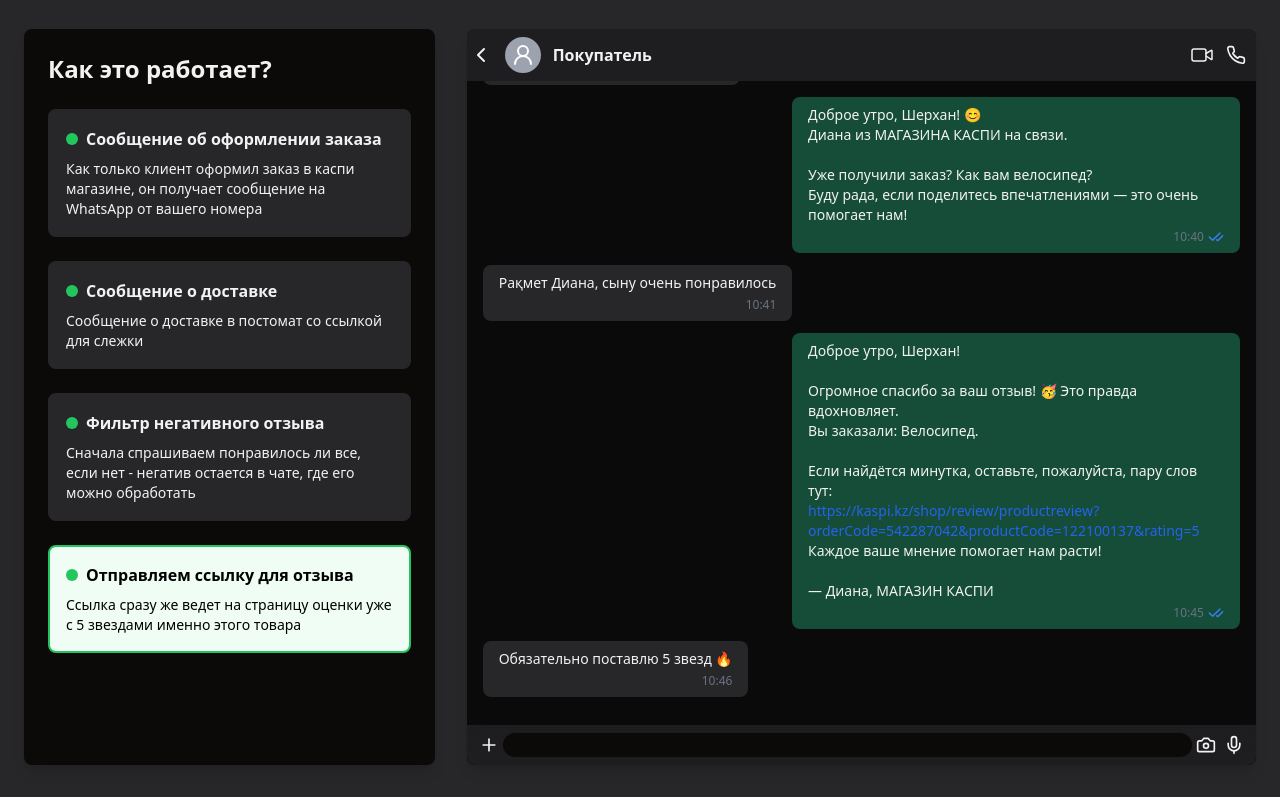
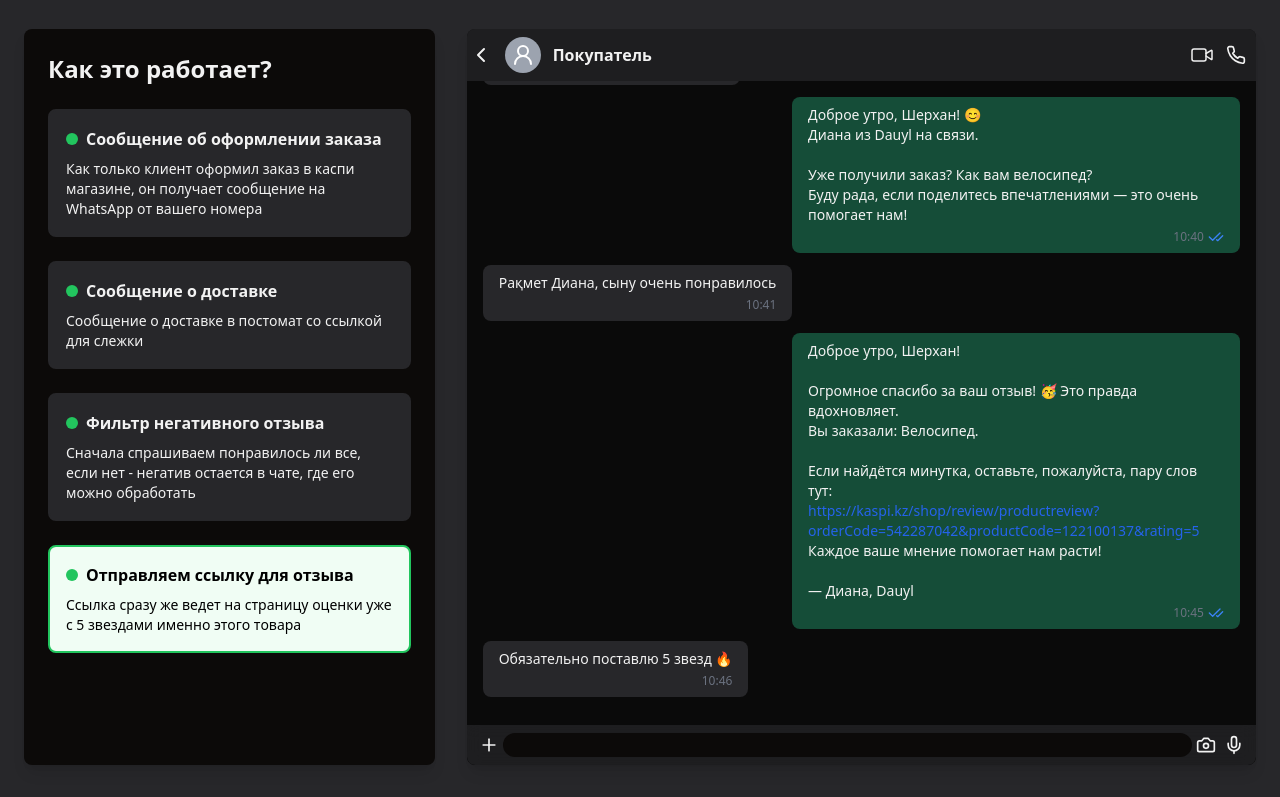
Before and after one commit to Asylniet/dauyl-landing, a React (Vite) app: page / in a window 1280 px wide. Shown: the part 892-1689 px from the top of the page. Built offline with nearby package versions, Linux system fonts and the light colour scheme.

Commit message:
fix: landing #4

```diff
--- a/src/components/scroll-controlled-chat.tsx
+++ b/src/components/scroll-controlled-chat.tsx
@@ -35,7 +35,7 @@ const phases: Phase[] = [
     messages: [
       {
         id: 1,
-        text: <span>Добрый день, Шерхан! Спасибо за заказ в нашем МАГАЗИНЕ КАСПИ. Я - Диана, ваш менеджер <br />
+        text: <span>Добрый день, Шерхан! Спасибо за заказ в магазине Dauyl. Я - Диана, ваш менеджер <br />
 Вы заказали: Велосипед <br />
 Плановая дата доставки в Postamat: 03.05.2025
 </span>,
@@ -91,7 +91,7 @@ const phases: Phase[] = [
       {
         id: 6,
         text: <span>Доброе утро, Шерхан! 😊 <br />
-Диана из МАГАЗИНА КАСПИ на связи. <br />
+Диана из Dauyl на связи. <br />
 <br />
 Уже получили заказ? Как вам велосипед? <br />
             Буду рада, если поделитесь впечатлениями — это очень помогает нам!</span>,
@@ -125,7 +125,7 @@ const phases: Phase[] = [
   className="text-blue-600">https://kaspi.kz/shop/review/productreview?orderCode=542287042&productCode=122100137&rating=5</span><br />
 Каждое ваше мнение помогает нам расти! <br />
 <br />
-— Диана, МАГАЗИН КАСПИ</span>,
+— Диана, Dauyl</span>,
         sender: 'user',
         time: '10:45',
         status: 'read',
```
